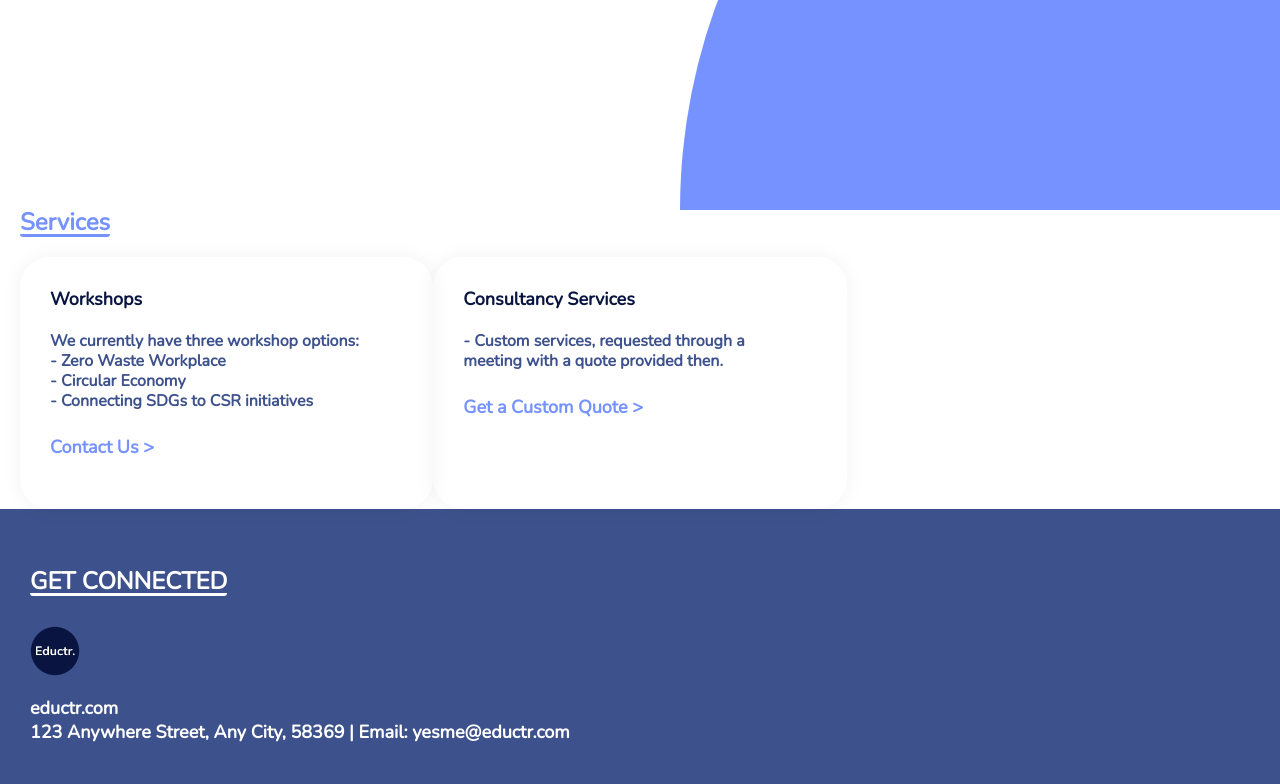
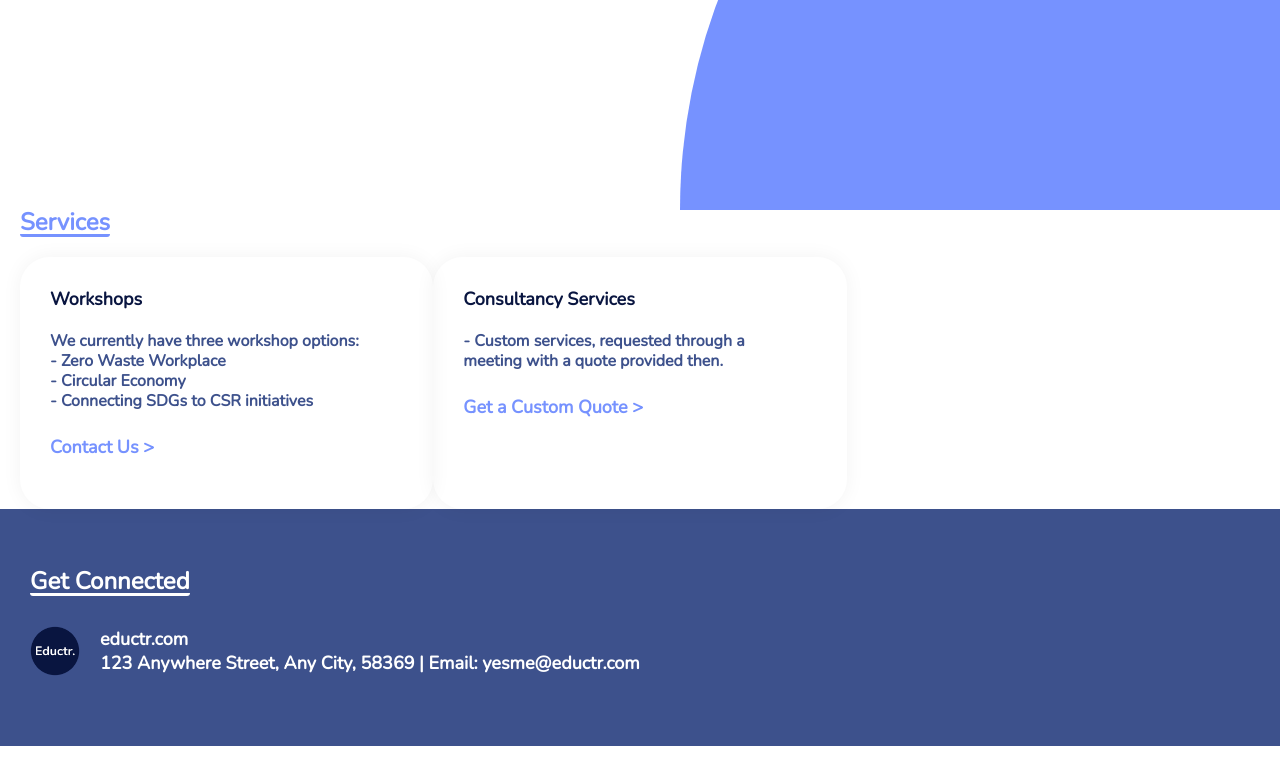
Before and after one commit to raybhtan2021/eductr, a plain HTML site: page index.html in a window 1280 px wide. Shown: the part 590-1374 px from the top of the page. After the commit the page ends 1336 px from the top, so only its background shows below. Drawn offline with nearby package versions, Linux system fonts and the light colour scheme.

Commit message:
Add files via upload

```diff
--- a/index.html
+++ b/index.html
@@ -63,12 +63,14 @@
 
     <div class="footer">
         <h2 class="footer-heading">Get Connected</h2>
+        <div class="container-footer">
           <img class="footer-logo" src="./images/logo.png">
           <h3 class="footer-text">
             eductr.com<br>
             123 Anywhere Street, Any City, 58369 | Email: yesme@eductr.com
           </h3>
         </div>
+    </div>
 
     <div class="circle"></div>
   </div>
--- a/style.css
+++ b/style.css
@@ -202,21 +202,24 @@ h4 {
     color: #fff;
     font-size: 1.5em;
     line-height: 1em;
-    text-transform: uppercase;
+}
+
+.container-footer {
+    display: flex;
+    align-items: center;
+    justify-content:flex-start;
 }
 
 .footer-logo
 {
-    position: relative;
+    display: flex;
     max-width: 50px;
-    display: flex;
     margin-top: 10px;
-    margin-bottom: 20px;
-    align-items: flex-start;
-    align-self: flex-start;
+    margin-bottom: 10px;
 }
 
 .footer-text {
+    padding-left: 20px;
     color: #fff;
     font-size: 18px;
 }
```
Lines whose indentation alone changed are shown as unchanged.
